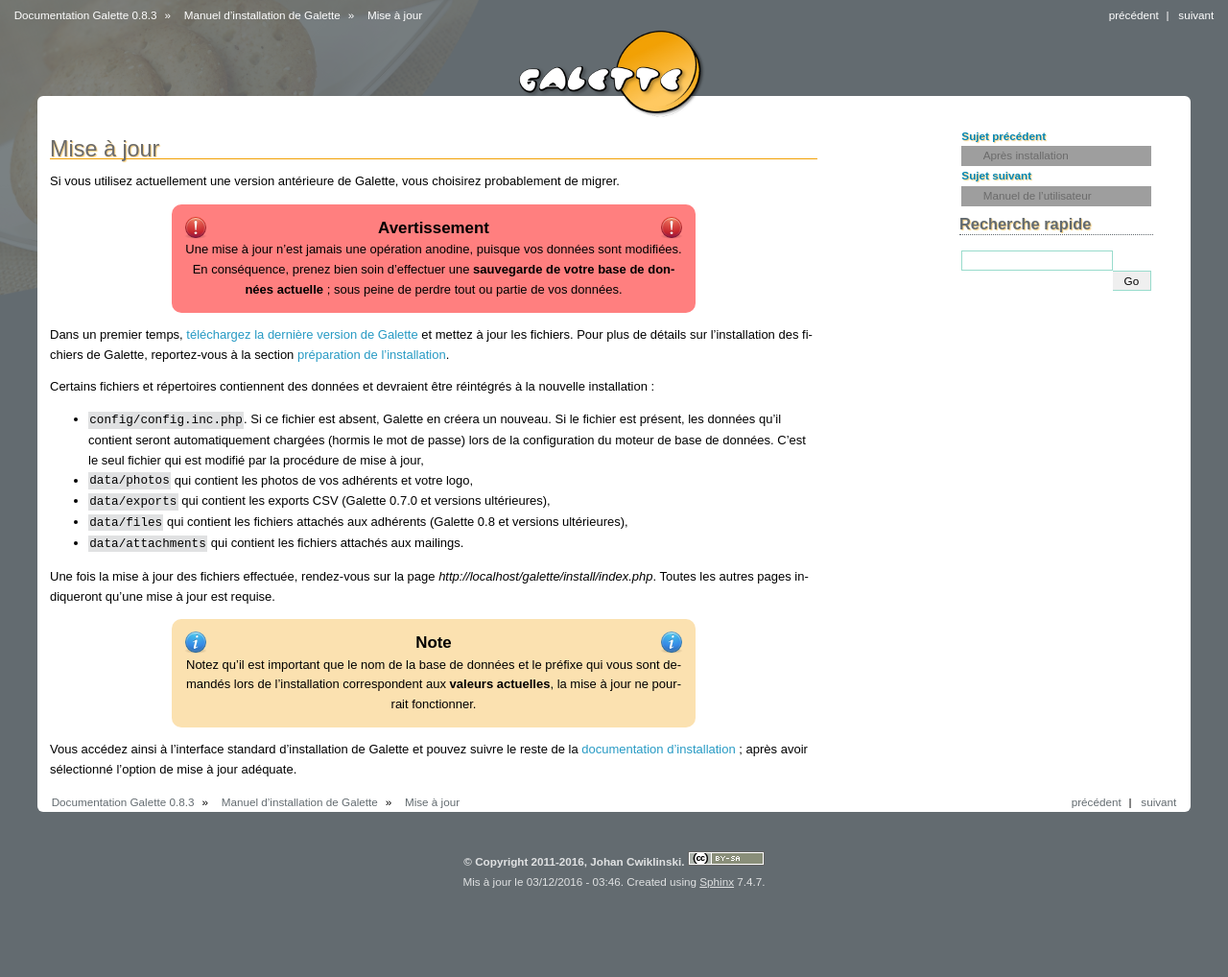
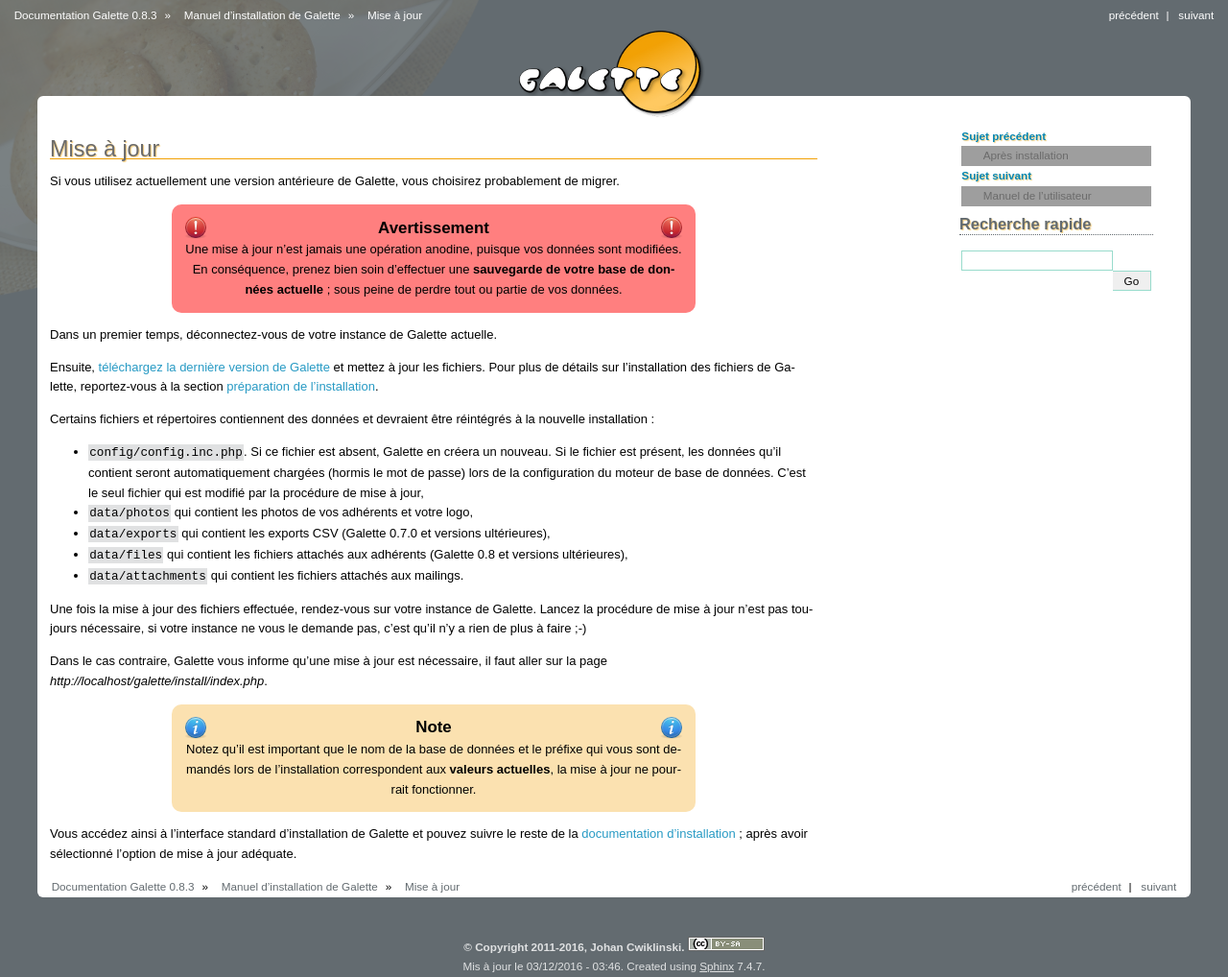
Before and after one commit to galette/galettedoc, a Sphinx documentation site: the page built from source/installation/update.rst, in a window 1280 px wide. Shown: the whole page at 96% size. Built offline with Sphinx 7.4.7, drawn with Linux system fonts in a browser that asks for light colours; before the commit the page ends 930 px from its top, so only the background shows below that; grey boxes are pictures that could not be loaded.

Commit message:
Précisions sur la mise à jour

```diff
--- a/source/installation/update.rst
+++ b/source/installation/update.rst
@@ -10,7 +10,9 @@
 
    Une mise à jour n'est jamais une opération anodine, puisque vos données sont modifiées. En conséquence, prenez bien soin d'effectuer une **sauvegarde de votre base de données actuelle** ; sous peine de perdre tout ou partie de vos données.
 
-Dans un premier temps, `téléchargez la dernière version de Galette <http://download.tuxfamily.org/galette/galette-0.8.3.tar.bz2>`_ et mettez à jour les fichiers. Pour plus de détails sur l'installation des fichiers de Galette, reportez-vous à la section :ref:`préparation de l'installation <preparation>`.
+Dans un premier temps, déconnectez-vous de votre instance de Galette actuelle.
+
+Ensuite, `téléchargez la dernière version de Galette <http://download.tuxfamily.org/galette/galette-0.8.3.tar.bz2>`_ et mettez à jour les fichiers. Pour plus de détails sur l'installation des fichiers de Galette, reportez-vous à la section :ref:`préparation de l'installation <preparation>`.
 
 Certains fichiers et répertoires contiennent des données et devraient être réintégrés à la nouvelle installation :
 
@@ -20,7 +22,9 @@
 * ``data/files`` qui contient les fichiers attachés aux adhérents (Galette 0.8 et versions ultérieures),
 * ``data/attachments`` qui contient les fichiers attachés aux mailings.
 
-Une fois la  mise à jour des fichiers effectuée, rendez-vous sur la page `http://localhost/galette/install/index.php`. Toutes les autres pages indiqueront qu'une mise à jour est requise.
+Une fois la  mise à jour des fichiers effectuée, rendez-vous sur votre instance de Galette. Lancez la procédure de mise à jour n'est pas toujours nécessaire, si votre instance ne vous le demande pas, c'est qu'il n'y a rien de plus à faire ;-)
+
+Dans le cas contraire, Galette vous informe qu'une mise à jour est nécessaire, il faut aller sur la page `http://localhost/galette/install/index.php`.
 
 .. note::
 
```
